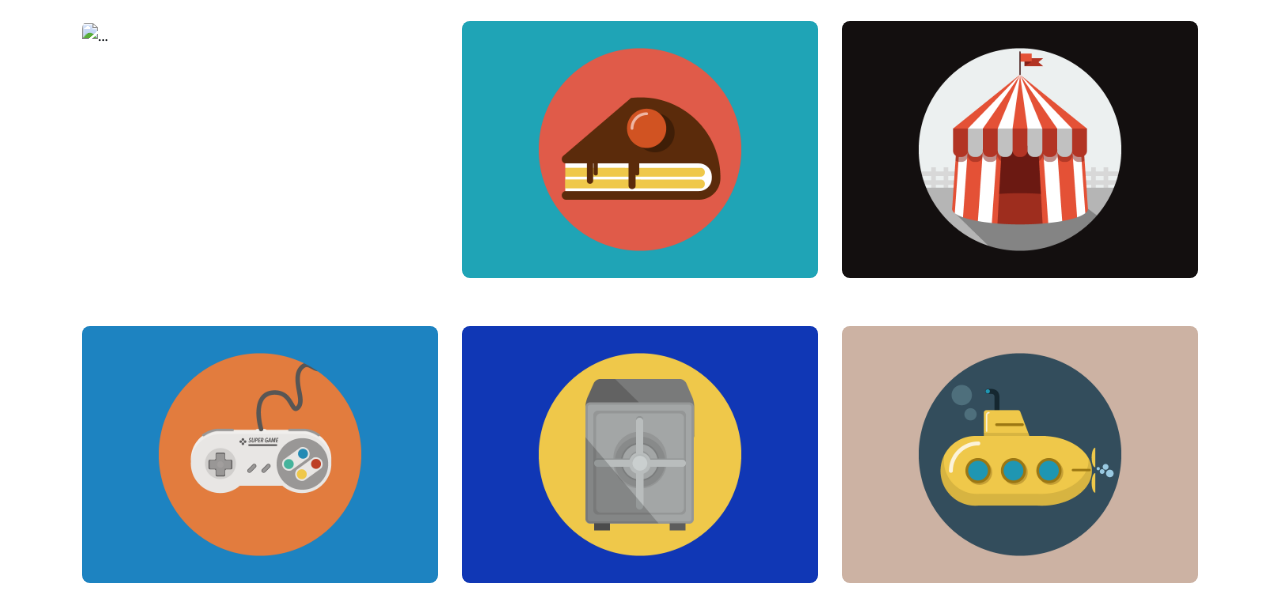
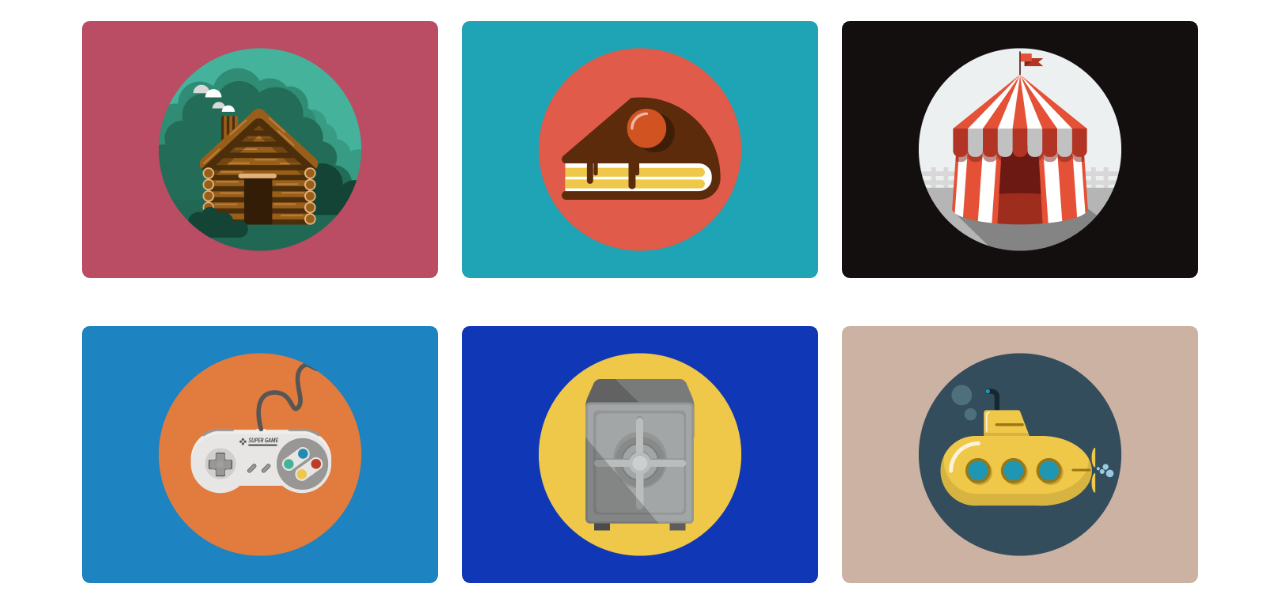
Before and after one commit to neha-purple/Website-ENGR11a, a plain HTML site: page index.html in a window 1280 px wide. Shown: the part 207-800 px from the top of the page. Drawn offline with nearby package versions, Linux system fonts and the light colour scheme; a script that the page names is missing; files whose address does not match are found by name.

Commit message:
fix photo

```diff
--- a/index.html
+++ b/index.html
@@ -52,7 +52,7 @@
                             <div class="portfolio-item-caption d-flex align-items-center justify-content-center h-100 w-100">
                                 <div class="portfolio-item-caption-content text-center text-white"><i class="fas fa-plus fa-3x"></i></div>
                             </div>
-                            <img class="img-fluid" src="assets/img/portfolio/cabin.png" alt="..." />
+                            <img class="img-fluid" src="/images/cabin.png" alt="..." />
                         </div>
                     </div>
                     <!-- Portfolio Item 2-->
```
